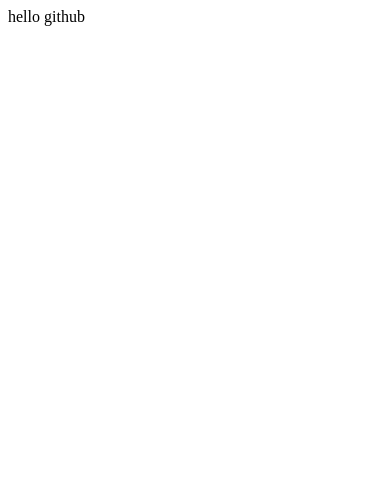
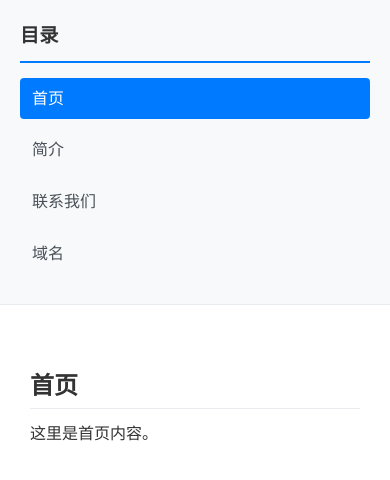
Before and after one commit to suixin-1/testweb, a plain HTML site: page index.html in a window 390 px wide. Drawn offline with Linux system fonts and the light colour scheme.

Commit message:
Update index.html

```diff
--- a/index.html
+++ b/index.html
@@ -1,11 +1,193 @@
 <!DOCTYPE html>
-<html lang="en">
+<html lang="zh-CN">
 <head>
-	<meta charset="UTF-8">
-	<meta name="viewport" content="width=device-width, initial-scale=1.0">
-	<title>Document</title>
+    <meta charset="UTF-8">
+    <meta name="viewport" content="width=device-width, initial-scale=1.0">
+    <title>Index</title>
+
+    <style>
+        /* 保留您现有的所有样式 */
+        * {
+            margin: 0;
+            padding: 0;
+            box-sizing: border-box;
+        }
+
+        body {
+            font-family: -apple-system, BlinkMacSystemFont, 'Segoe UI', Roboto, Oxygen, Ubuntu, Cantarell, 'Open Sans', 'Helvetica Neue', sans-serif;
+            line-height: 1.6;
+            color: #333;
+            height: 100vh;
+            overflow: hidden;
+            display: flex;
+        }
+
+        /* 左侧目录样式 */
+        .sidebar {
+            width: 280px;
+            background-color: #f8f9fa;
+            border-right: 1px solid #e9ecef;
+            padding: 20px;
+            overflow-y: auto;
+            flex-shrink: 0;
+        }
+
+        .sidebar h2 {
+            font-size: 1.2rem;
+            margin-bottom: 15px;
+            padding-bottom: 10px;
+            border-bottom: 2px solid #007bff;
+        }
+
+        .sidebar ul {
+            list-style: none;
+        }
+
+        .sidebar ul li {
+            margin-bottom: 10px;
+        }
+
+        .sidebar ul li a {
+            color: #495057;
+            text-decoration: none;
+            display: block;
+            padding: 8px 12px;
+            border-radius: 4px;
+            transition: all 0.3s ease;
+        }
+
+        .sidebar ul li a:hover {
+            background-color: #e9ecef;
+            color: #007bff;
+        }
+
+        .sidebar ul li a.active {
+            background-color: #007bff;
+            color: white;
+        }
+
+        /* 右侧内容区域样式 */
+        .main-content {
+            flex: 1;
+            padding: 30px;
+            overflow-y: auto;
+            background-color: white;
+        }
+
+        /* Markdown 内容样式 */
+        #content {
+            max-width: 800px;
+            margin: 0 auto;
+        }
+
+        #content h1,
+        #content h2,
+        #content h3,
+        #content h4,
+        #content h5,
+        #content h6 {
+            margin-top: 1.5em;
+            margin-bottom: 0.5em;
+            font-weight: 600;
+            line-height: 1.25;
+        }
+
+        #content h1 {
+            font-size: 2em;
+            padding-bottom: 0.3em;
+            border-bottom: 1px solid #eaecef;
+        }
+
+        #content h2 {
+            font-size: 1.5em;
+            padding-bottom: 0.3em;
+            border-bottom: 1px solid #eaecef;
+        }
+
+        #content p {
+            margin-bottom: 1em;
+        }
+
+        #content a {
+            color: #0366d6;
+            text-decoration: none;
+        }
+
+        #content a:hover {
+            text-decoration: underline;
+        }
+
+        #content ul,
+        #content ol {
+            margin-bottom: 1em;
+            padding-left: 2em;
+        }
+
+        #content li {
+            margin-bottom: 0.25em;
+        }
+
+        #content blockquote {
+            padding: 0 1em;
+            color: #6a737d;
+            border-left: 0.25em solid #dfe2e5;
+            margin-bottom: 1em;
+        }
+
+        /* 响应式设计 */
+        @media (max-width: 768px) {
+            body {
+                flex-direction: column;
+            }
+
+            .sidebar {
+                width: 100%;
+                height: auto;
+                max-height: 40vh;
+                border-right: none;
+                border-bottom: 1px solid #e9ecef;
+            }
+
+            .main-content {
+                height: 60vh;
+            }
+        }
+    </style>
 </head>
 <body>
-	<div>hello github</div>
-</body>
-</html>
+    <!-- 左侧目录栏 -->
+    <div class="sidebar">
+        <h2>目录</h2>
+        <ul id="sidebar-menu">
+            <li><a href="index.html" class="active">首页</a></li>
+            <li><a href="intro.html">简介</a></li>
+            <li><a href="contact.html">联系我们</a></li>
+            <li><a href="domain.html">域名</a></li>
+        </ul>
+    </div>
+
+    <!-- 右侧内容区域 -->
+    <div class="main-content">
+        <div id="content"><h2 id="">首页</h2>
+<p>这里是首页内容。</p></div>
+    </div>
+
+
+
+        <script>
+            // 设置当前页面的导航高亮
+            document.addEventListener('DOMContentLoaded', function() {
+                const currentPath = window.location.pathname.split('/').pop();
+                const links = document.querySelectorAll('#sidebar-menu a');
+                // 先移除所有链接的active类
+                links.forEach(link => {
+                    link.classList.remove('active');
+                });
+                // 然后只给匹配的链接添加active类
+                links.forEach(link => {
+                    if (link.getAttribute('href') === currentPath) {
+                        link.classList.add('active');
+                    }
+                });
+            });
+        </script></body></html>
```
